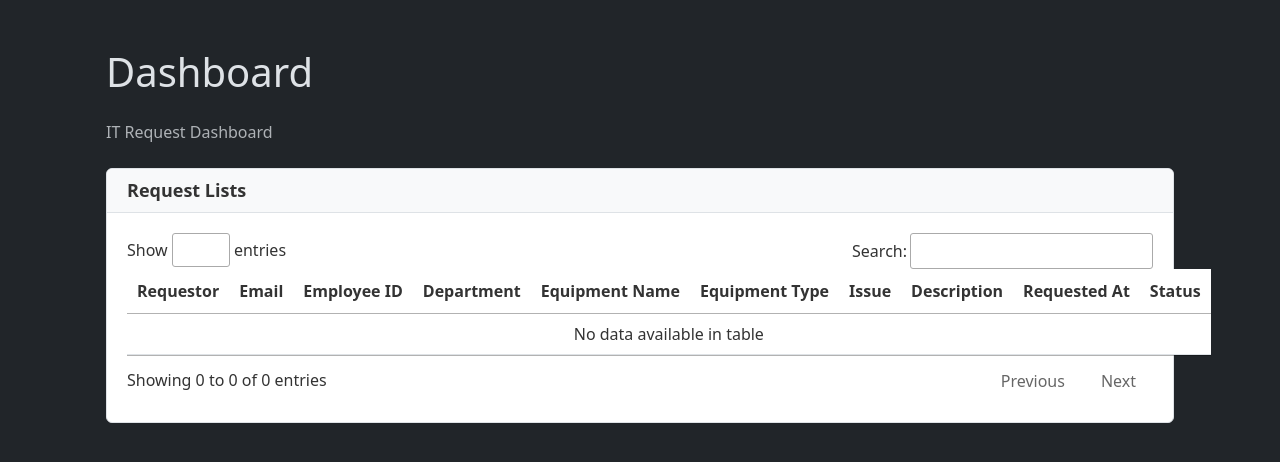
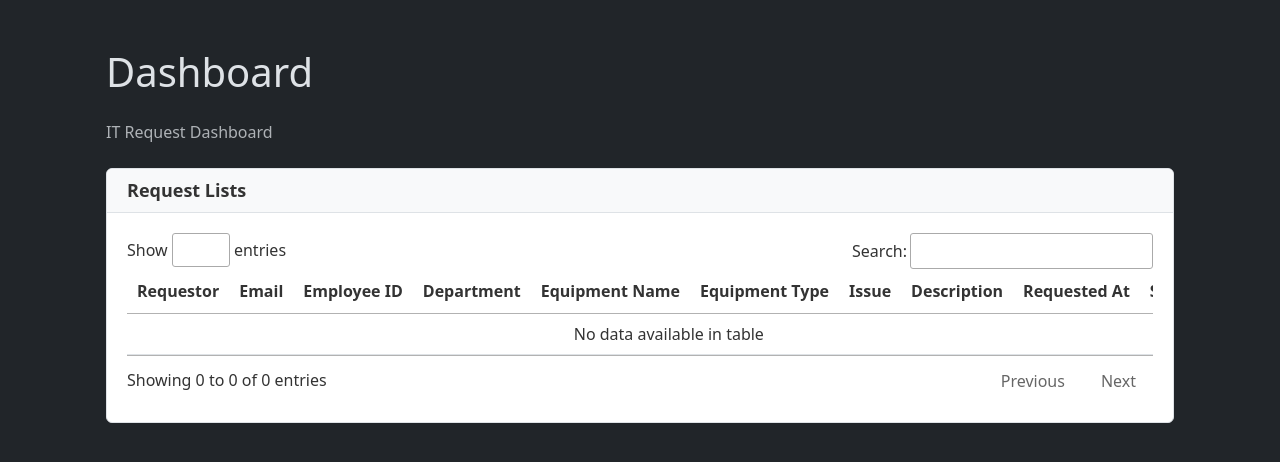
Before and after one commit to aarown00/MEI-itreq, a Django app: page /viewrequest/ in a window 1280 px wide. Shown: the part 56-518 px from the top of the page. Run offline with Django 5.2, Linux system fonts and the light colour scheme; the visitor is signed in with stand-in values (Sample User, id 1); data that the repository does not hold is empty; some libraries are stand-ins or nearby versions.

Commit message:
create and read2.0

```diff
--- a/webapp/forms.py
+++ b/webapp/forms.py
@@ -61,7 +61,7 @@ class IT_RequestForm(forms.ModelForm):
 
         self.fields['eq_name'].required = True
         self.fields['eq_name'].widget.attrs.update({
-            'placeholder': 'PC Name',
+            'placeholder': 'Equipment Name',
             'class': 'form-control'
         })
 
--- a/webapp/templates/viewrequest.html
+++ b/webapp/templates/viewrequest.html
@@ -43,8 +43,17 @@
         white-space: pre-wrap;
         word-wrap: break-word;
     }
+
+    /* Remove table borders */
+    .table-bordered {
+        border: none;
+    }
+
+    .table-bordered th,
+    .table-bordered td {
+        border: none;
+    }
 </style>
-
 
 <div class="container-fluid px-4">
     <h1 class="mt-4 mb-4">Dashboard</h1>
@@ -57,7 +66,8 @@
             Request Lists
         </div>
         <div class="card-body">
-            <table id="it-request-table" class="table">
+            <div class="table-responsive">
+                <table id="it-request-table" class="table table-bordered">
                     <thead>
                         <tr>
                             <th>Requestor</th>
@@ -92,6 +102,7 @@
             </div>
         </div>
     </div>
+</div>
 
 <!-- Modal -->
 <div class="modal fade" id="descriptionModal" tabindex="-1" aria-labelledby="descriptionModalLabel" aria-hidden="true">
@@ -110,7 +121,4 @@
     </div>
 </div>
 
-
-
-
 {% endblock %}
```
Lines whose indentation alone changed are shown as unchanged.
